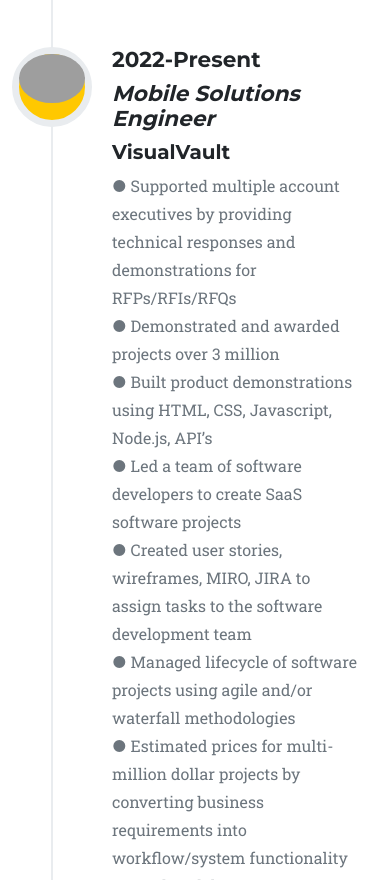
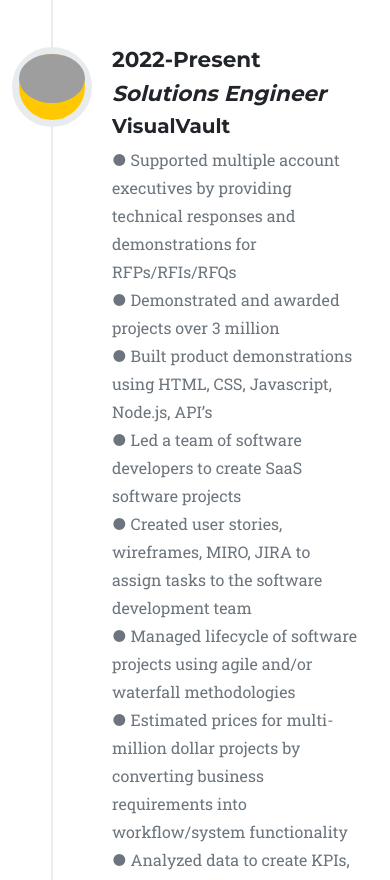
Before and after one commit to Jponcedeno/jponcedeno.github.io, a website: page index.html in a window 390 px wide. Shown: the part 4750-5630 px from the top of the page. Drawn offline with nearby package versions, Linux system fonts and the light colour scheme; grey boxes are pictures that could not be loaded.

Commit message:
Update index.html
mobile was still in the title of experience, removed and updated to solutions engineer

```diff
--- a/index.html
+++ b/index.html
@@ -183,7 +183,7 @@
                         <div class="timeline-panel">
                             <div class="timeline-heading">
                                 <h4>2022-Present</h4>
-                                <h4 class="subheading"><em>Mobile Solutions Engineer</em> </h4>
+                                <h4 class="subheading"><em>Solutions Engineer</em> </h4>
                                 <h5>VisualVault</h5>
                             </div>
                             <div class="timeline-body"><p class="text-muted"> ● Supported multiple account executives by providing technical responses and demonstrations for RFPs/RFIs/RFQs <br />
```
